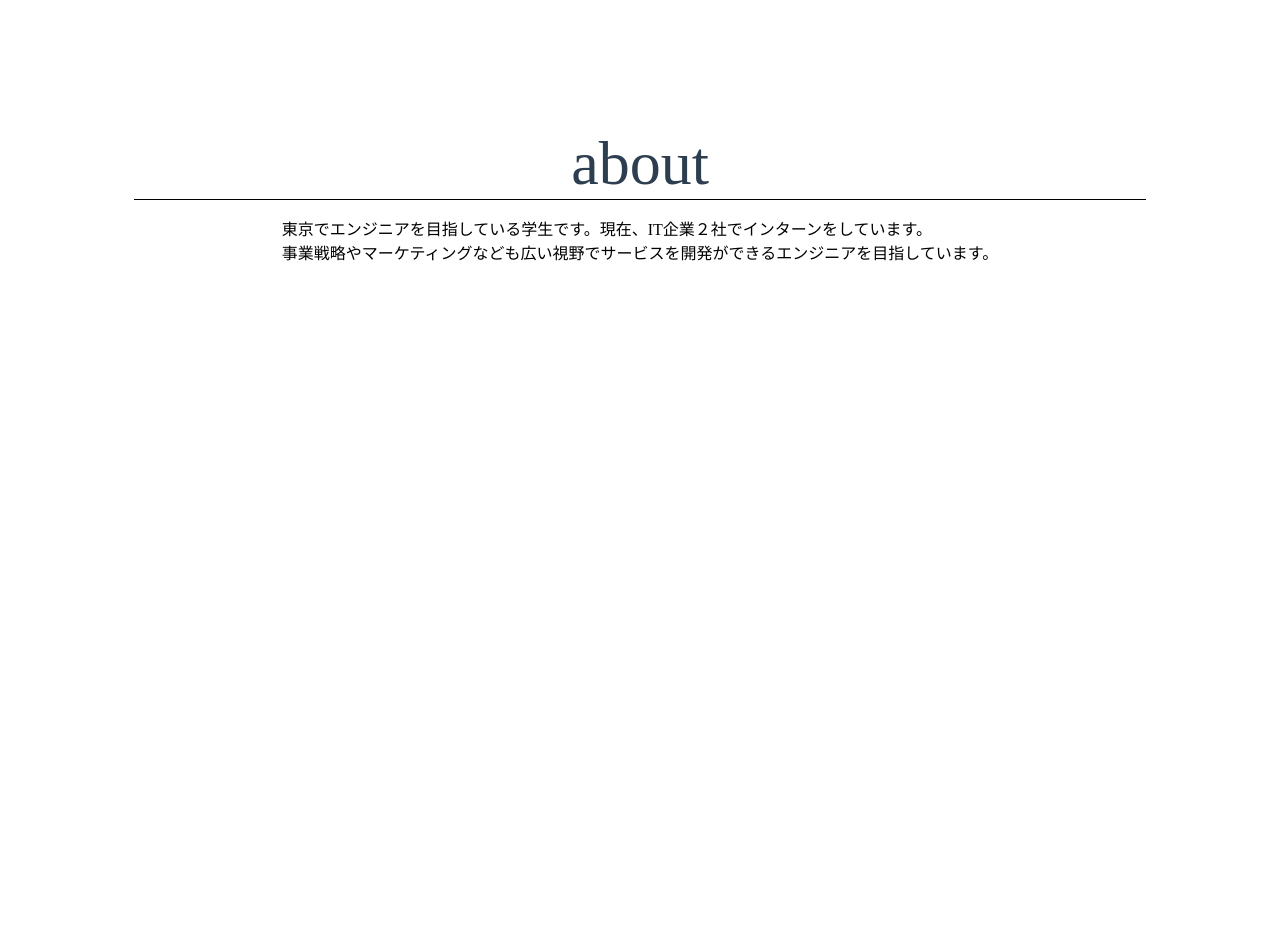
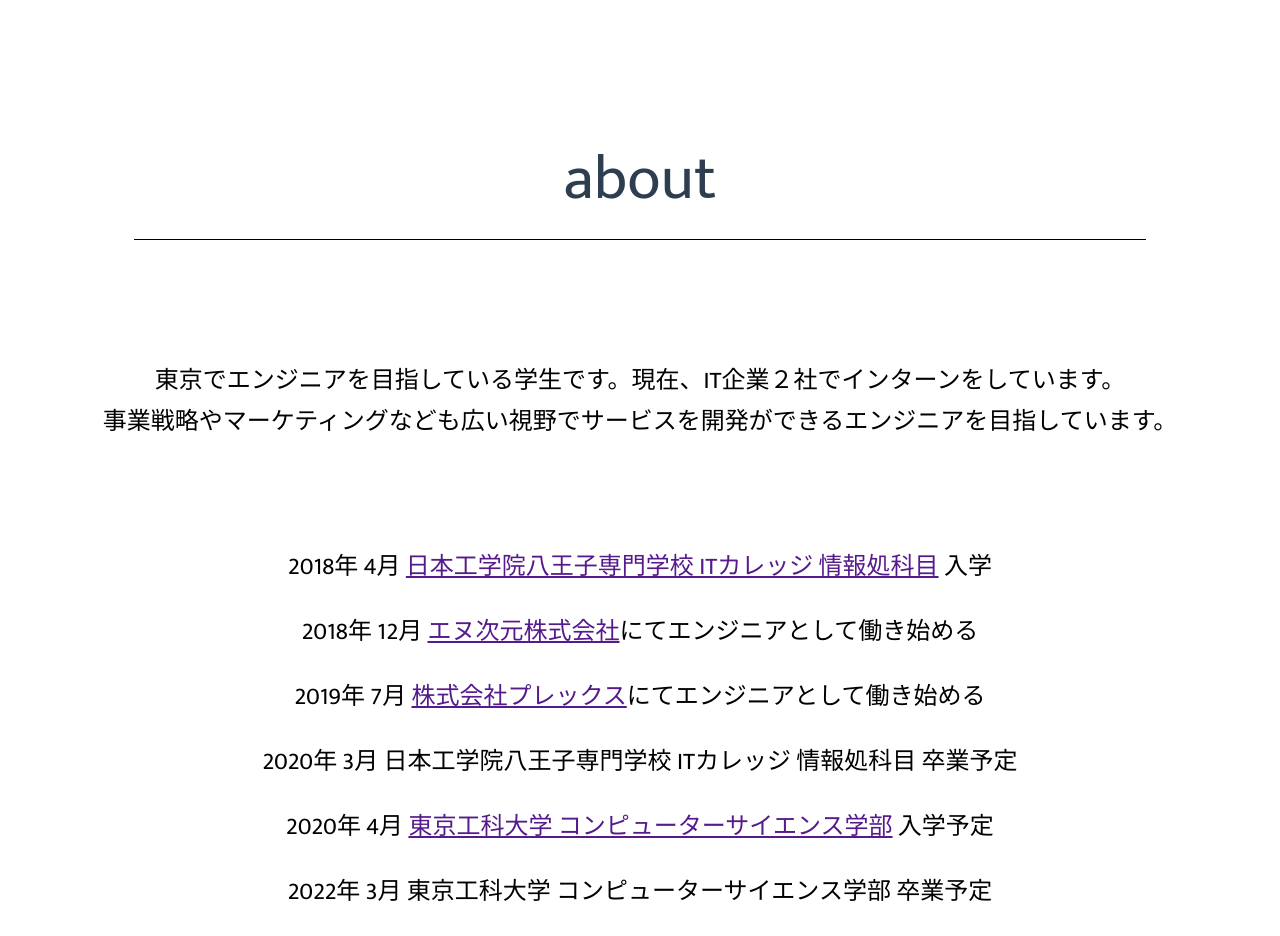
Before and after one commit to SoshiNaito/soshi-portfolio, a Vue app: page / in a window 1280 px wide. Shown: the part 680-1616 px from the top of the page. Built offline with nearby package versions, Linux system fonts and the light colour scheme.

Commit message:
add; aboutpage

```diff
--- a/src/App.vue
+++ b/src/App.vue
@@ -5,8 +5,11 @@
             <SnsButtons/>
         </div>
         <PageTemplate title="about">
-            東京でエンジニアを目指している学生です。現在、IT企業２社でインターンをしています。<br>
-            事業戦略やマーケティングなども広い視野でサービスを開発ができるエンジニアを目指しています。
+            <TemplateArticle>
+                東京でエンジニアを目指している学生です。現在、IT企業２社でインターンをしています。<br>
+                事業戦略やマーケティングなども広い視野でサービスを開発ができるエンジニアを目指しています。
+            </TemplateArticle>
+            <Carrier/>
         </PageTemplate>
     </div>
 </template>
@@ -16,18 +19,24 @@
 
     import SnsButtons from "./components/SnsButtons";
     import PageTemplate from "./components/PageTemplate";
+    import TemplateArticle from "./components/TemplateArticle";
+    import Carrier from "./components/about/Carrier";
 
     export default {
         name: 'app',
         components: {
+            Carrier,
             PageTemplate,
-            SnsButtons
+            SnsButtons,
+            TemplateArticle
         }
     }
 </script>
 
 <style>
+    @import url('https://fonts.googleapis.com/css?family=Mukta&display=swap');
     .root {
+        font-family: Mukta;
         height: 100%;
     }
 
--- a/src/components/PageTemplate.vue
+++ b/src/components/PageTemplate.vue
@@ -1,10 +1,8 @@
 <template>
     <div class="section">
         <div class="pageTitle">{{title}}</div>
-        <div class="">
-            <p>
-                <slot/>
-            </p>
+        <div class="contents">
+            <slot/>
         </div>
     </div>
 </template>
@@ -29,9 +27,19 @@
     }
 
     .pageTitle {
+        margin-bottom: 120px;
+        padding-bottom: 8px;
         width: 80%;
         color: #2c3e50;
         font-size: 62px;
         border-bottom: 1px solid #000000;
     }
+
+    .contents{
+        display: flex;
+        flex-direction: column;
+        align-items: center;
+        text-align: center;
+        font-size: 24px;
+    }
 </style>
--- /dev/null
+++ b/src/components/TemplateArticle.vue
@@ -0,0 +1,11 @@
+<template>
+    <div class="article">
+        <slot></slot>
+    </div>
+</template>
+
+<script>
+    export default {
+        name: "TemplateArticle"
+    }
+</script>
--- /dev/null
+++ b/src/components/about/Carrier.vue
@@ -0,0 +1,22 @@
+<template>
+    <div class="carrier">
+        <p>2018年 4月 <a href="">日本工学院八王子専門学校 ITカレッジ 情報処科目</a> 入学</p>
+        <p>2018年 12月 <a href="">エヌ次元株式会社</a>にてエンジニアとして働き始める</p>
+        <p>2019年 7月 <a href="">株式会社プレックス</a>にてエンジニアとして働き始める</p>
+        <p>2020年 3月 日本工学院八王子専門学校 ITカレッジ 情報処科目 卒業予定</p>
+        <p>2020年 4月 <a href="">東京工科大学 コンピューターサイエンス学部</a>  入学予定</p>
+        <p>2022年 3月 東京工科大学 コンピューターサイエンス学部 卒業予定</p>
+    </div>
+</template>
+
+<script>
+    export default {
+        name: "Carrier"
+    }
+</script>
+
+<style scoped>
+    .carrier {
+        margin-top: 80px;
+    }
+</style>
```
